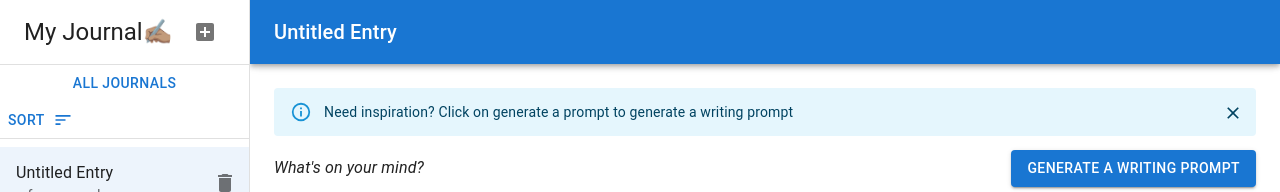
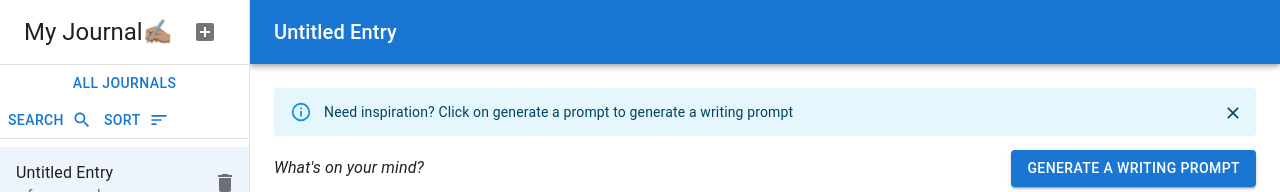
Before and after one commit to iarshtejay/dailyjournal, a React (Create React App) app in the folder client/: page /journals/1 in a window 1280 px wide. Both pictures are taken after a click on the button "NEW ENTRY". Shown: the top 192 px of the page. Built offline with nearby package versions, Linux system fonts and the light colour scheme.

Commit message:
feat: search journal entries

```diff
--- a/client/src/components/alljournals/NewJournalDialog.js
+++ b/client/src/components/alljournals/NewJournalDialog.js
@@ -1,4 +1,4 @@
-import * as React from 'react';
+import React from 'react';
 import Button from '@mui/material/Button';
 import TextField from '@mui/material/TextField';
 import Dialog from '@mui/material/Dialog';
--- /dev/null
+++ b/client/src/components/journaledit/SearchField.js
@@ -0,0 +1,43 @@
+import React from "react";
+import Box from "@mui/material/Box";
+import SearchIcon from "@mui/icons-material/Search";
+import { TextField } from "@mui/material";
+import { Button } from "@mui/material";
+
+const SearchField = (props) => {
+  const [showSearchField, setShowSearchField] = React.useState(false);
+  const toggleShowSearchField = () => {
+    setShowSearchField((prevState) => !prevState);
+  };
+
+  const handleSearchInput = (event) => {
+    props.setSearchResults(() => {
+      if (event.target.value === "") return props.entries;
+      else
+        return props.entries.filter((entry) =>
+          entry.body.toLowerCase().includes(event.target.value.toLowerCase())
+        );
+    });
+  };
+
+  return (
+    <Box>
+      <Button
+        id="basic-button"
+        onClick={toggleShowSearchField}
+        endIcon={<SearchIcon />}
+      >
+        Search
+      </Button>
+      {showSearchField && (
+        <TextField
+          id="search-box"
+          variant={"standard"}
+          onChange={(event) => handleSearchInput(event)}
+        />
+      )}
+    </Box>
+  );
+};
+
+export default SearchField;
--- a/client/src/components/journaledit/SideBar.js
+++ b/client/src/components/journaledit/SideBar.js
@@ -1,4 +1,4 @@
-import * as React from "react";
+import React from "react";
 import Drawer from "@mui/material/Drawer";
 import Toolbar from "@mui/material/Toolbar";
 import List from "@mui/material/List";
@@ -13,8 +13,13 @@ import AddBoxIcon from "@mui/icons-material/AddBox";
 import { Button } from "@mui/material";
 import moment from "moment";
 import SortEntries from "./SortEntries";
+import SearchField from "./SearchField";
+import Box from "@mui/material/Box";
 
 const SideBar = (props) => {
+  const [searchTerm, setSearchTerm] = React.useState("");
+  const [searchResults, setSearchResults] = React.useState(() => props.entries);
+
   return (
     <Drawer
       sx={{
@@ -41,10 +46,19 @@ const SideBar = (props) => {
       <Button aria-label="all-journals" variant="text" href="/">
         All Journals
       </Button>
-      <SortEntries setEntries={props.setEntries} />
+      <Box display={"flex"} flexDirection={"row"}>
+        <SearchField
+          searchTerm={searchTerm}
+          setSearchTerm={setSearchTerm}
+          entries={props.entries}
+          setSearchResults={setSearchResults}
+        />
+        <SortEntries setEntries={props.setEntries} />
+      </Box>
+
       <Divider />
       <List>
-        {props.entries.map((entry, index) => (
+        {searchResults.map((entry, index) => (
           <ListItem
             key={entry.title || index}
             disablePadding
--- a/client/src/views/JournalEdit.js
+++ b/client/src/views/JournalEdit.js
@@ -37,7 +37,7 @@ const JournalEdit = () => {
   );
 
   React.useEffect(
-    (journalId) => {
+    () => {
       localStorage.setItem(journalId, JSON.stringify(entries));
     },
     [entries]
```
